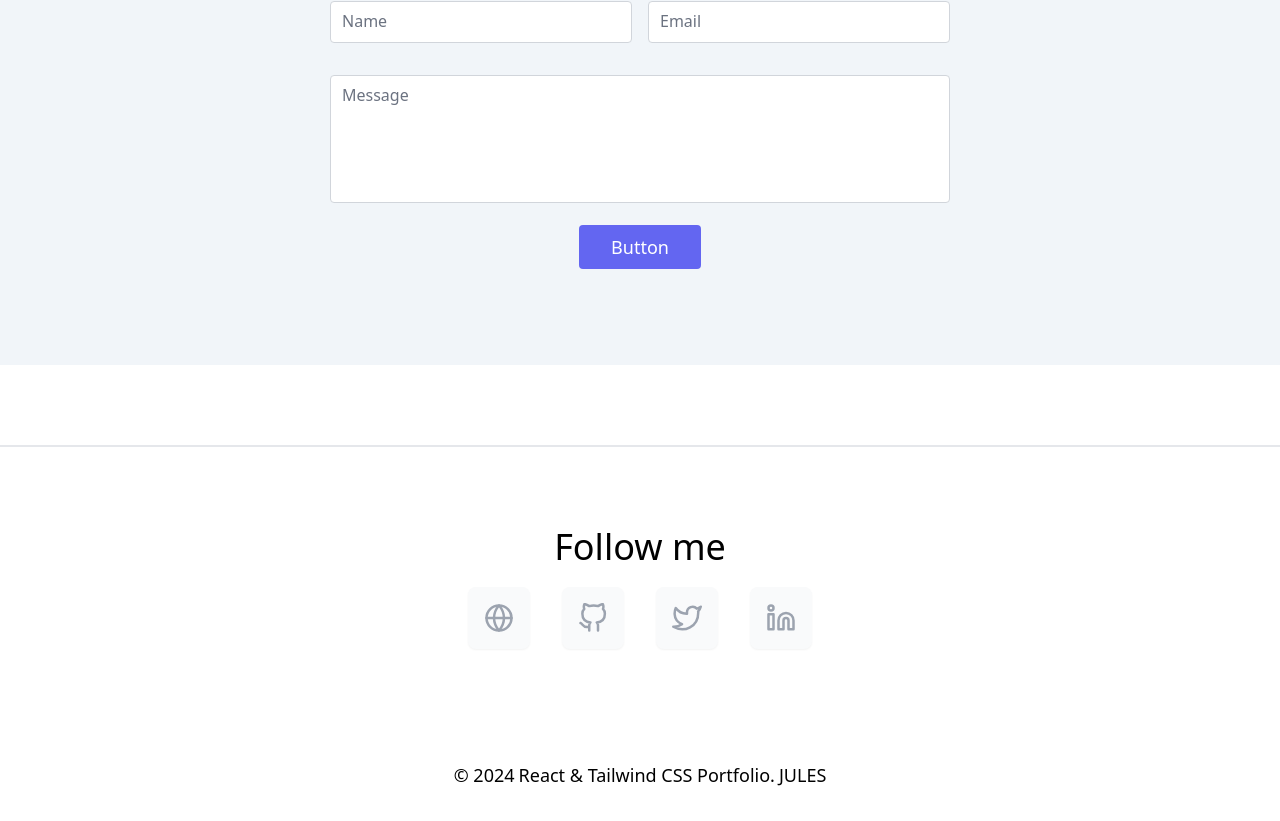
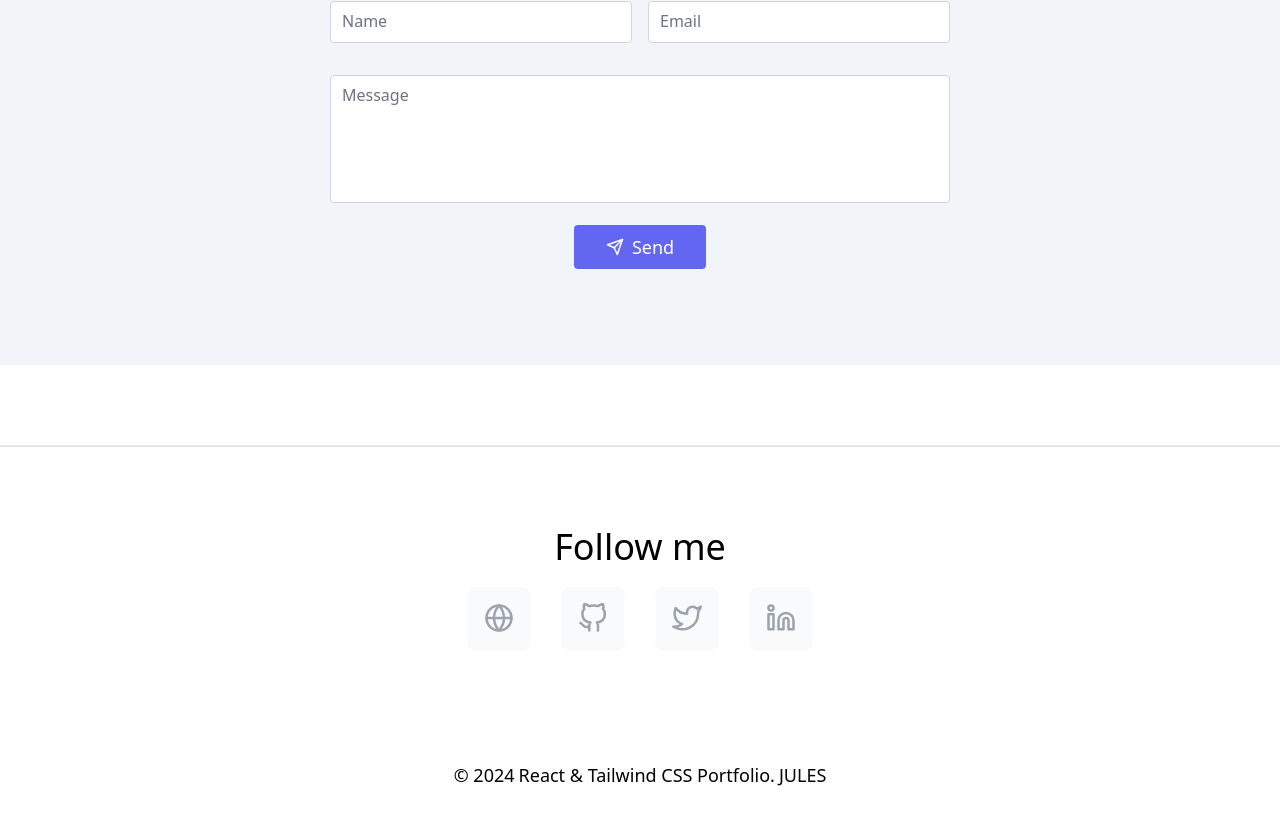
Before and after one commit to Julobulo/Portfolio, a React (Vite) app in the folder frontend/: page / in a window 1280 px wide. Shown: the part 2038-2859 px from the top of the page. Built offline with nearby package versions, Linux system fonts and the light colour scheme; no server answers.

Commit message:
Fix send button of contact form

```diff
--- a/frontend/src/components/Contact.tsx
+++ b/frontend/src/components/Contact.tsx
@@ -1,3 +1,5 @@
+import { FiSend } from "react-icons/fi";
+
 const Contact = () => {
     return (
         <section className="body-font relative bg-slate-100 dark:bg-slate-900 text-gray-700 dark:text-gray-400 mt-20" id="contact">
@@ -61,8 +63,9 @@ const Contact = () => {
                             </div>
                         </div>
                         <div className="w-full p-2">
-                            <button className="mx-auto flex rounded border-0 bg-indigo-500 py-2 px-8 text-lg text-white hover:bg-indigo-600 focus:outline-none">
-                                Button
+                            <button className="mx-auto flex items-center gap-2 rounded border-0 bg-indigo-500 py-2 px-8 text-lg text-white hover:bg-indigo-600 focus:outline-none">
+                                <FiSend />
+                                Send
                             </button>
                         </div>
                     </div>
```
